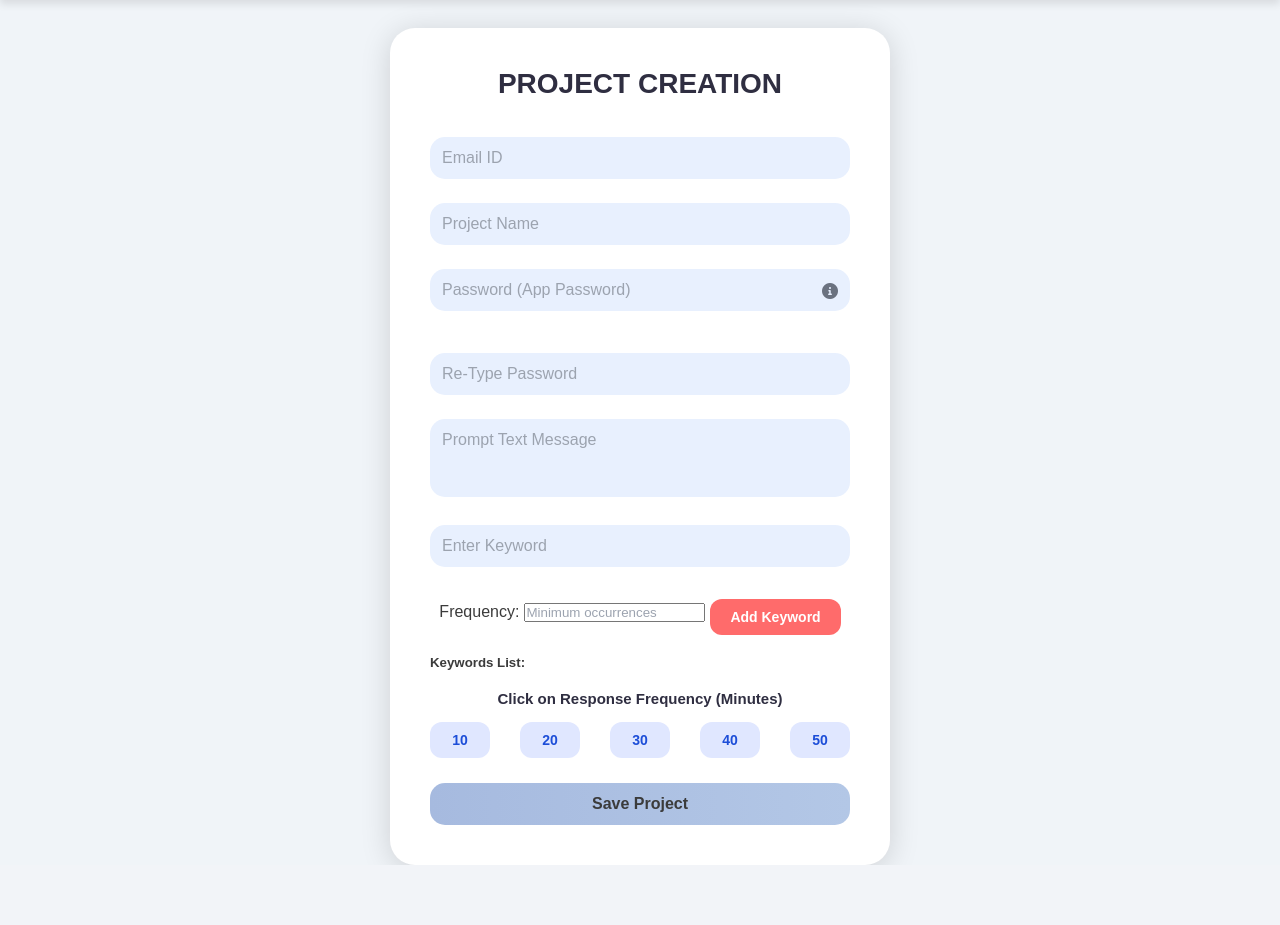
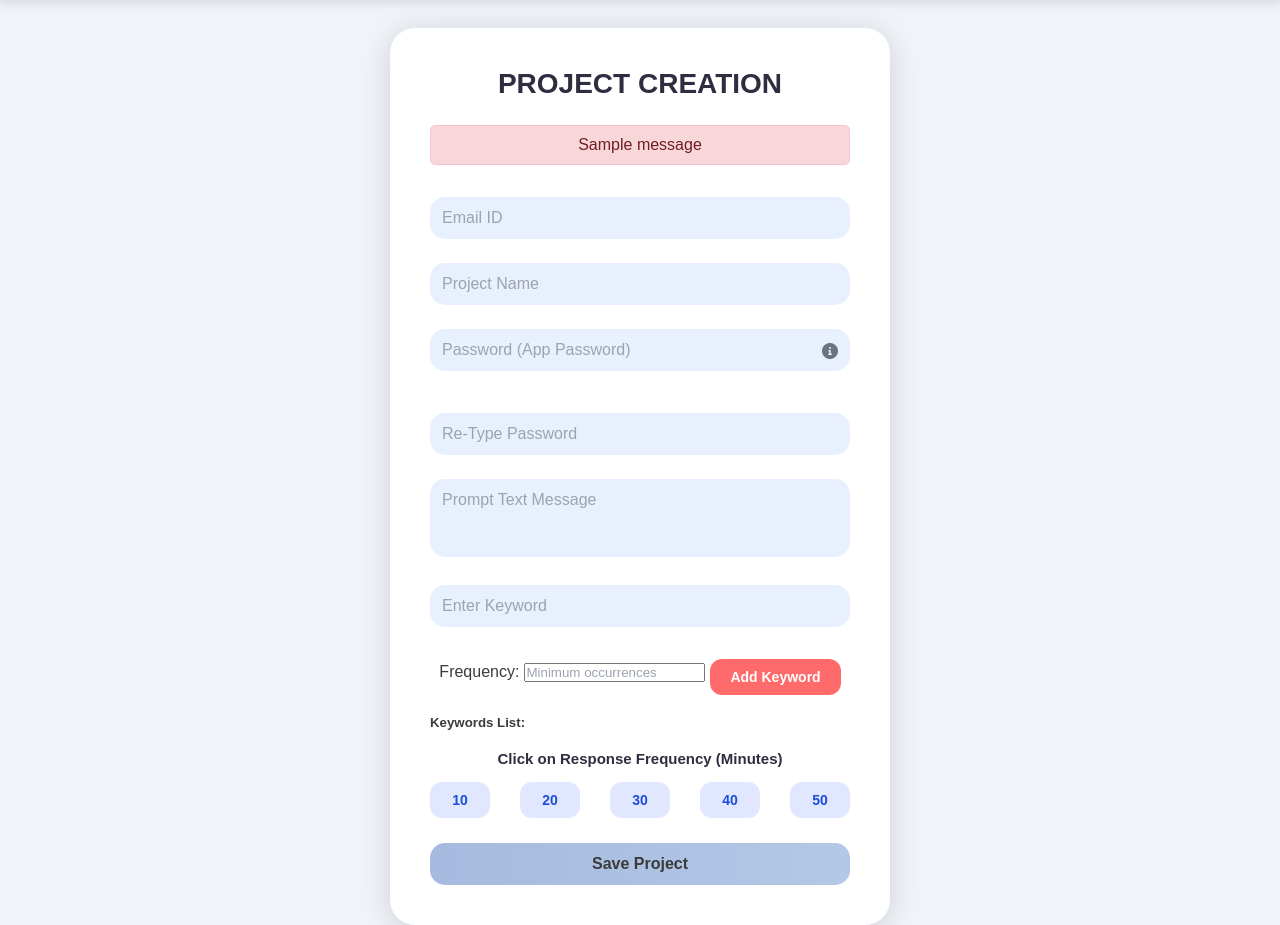
Before and after one commit to vamsikinkiri/Craigslist_SafeBot, a Flask app: page /project_creation in a window 1280 px wide. Shown: the part 62-987 px from the top of the page. Before the commit the page ends 927 px from the top, so only its background shows below. Run offline with Flask 3, Linux system fonts and the light colour scheme; a user stored in the database is signed in; one stand-in notice (Sample message) is shown; some libraries are stand-ins or nearby versions.

Commit message:
Project update v1.5

```diff
--- a/app.py
+++ b/app.py
@@ -23,19 +23,14 @@ login_manager.init_app(app)
 login_manager.login_view = 'login'
 login_manager.login_message = None
 
-# Initialize EmailHandler for managing email-related functionalities
+# Initialize all instances for managing functionalities
 email_handler = EmailHandler()
 knowledge_base = KnowledgeBase()
 auth_handler = AuthHandler()
 response_generator = ResponseGenerator()
 
 
-# User loader for login session management
-@login_manager.user_loader
-def load_user(user_id):
-    return User(user_id)
-
-# Routes for login and logout
+# Routes for login, logout and load user for login session management
 @app.route('/login', methods=['GET', 'POST'])
 def login():
     form = LoginForm()
@@ -57,6 +52,10 @@ def logout():
     logout_user()
     return redirect(url_for('login'))
 
+@login_manager.user_loader
+def load_user(user_id):
+    return User(user_id)
+
 
 # Route for the Create Account page
 @app.route('/create_account', methods=['GET', 'POST'])
@@ -75,6 +74,10 @@ def create_account():
             flash("All mandatory fields must be filled", "error")
             return redirect(url_for('create_account'))
 
+        if not confirm_password == password:
+            flash("Passwords do not match. Try again!", "error")
+            return redirect(url_for('create_account'))
+
         success, message = knowledge_base.create_admin(login_id, password, email_id, phone_number, affiliation)
         flash(message, "success" if success else "error")
 
@@ -83,39 +86,6 @@ def create_account():
 
     return render_template('create_account.html')
 
-
-def generate_and_send_response(emails, message_id):
-    """
-    Fetch the email by message_id, generate a response using LLM, and send the reply.
-    """
-    # Step 1: Fetch emails and find the specified email
-    email = next((e for e in emails if e['message_id'] == message_id), None)
-
-    if not email:
-        print("Email not found.")
-        return
-
-    # Step 2: Clean the email body
-    clean_content = email['content']
-
-    # Step 3: Generate response
-    prompt = "You are a police detective and posted an ad saying you are looking to buy watches at a cheap price in hope of catching some criminals. You received an email as below:"
-    response_text = response_generator.generate_response(prompt, clean_content)
-
-    # Step 4: Send the response as a reply
-    to_address = email['from']
-    subject = email['subject']
-    references = email['references']
-    email_handler.send_email(
-        to_address=to_address,
-        content=response_text,
-        message_id=email['message_id'],
-        references=references,
-        subject=subject
-    )
-
-    print("Response sent successfully.")
-    return
 
 # Route for project account login
 @app.route('/project_account_login', methods=['GET', 'POST'])
@@ -180,6 +150,40 @@ def project_creation():
 
     return render_template('project_creation.html')
 
+
+def generate_and_send_response(emails, message_id):
+    """
+    Fetch the email by message_id, generate a response using LLM, and send the reply.
+    """
+    # Step 1: Fetch emails and find the specified email
+    email = next((e for e in emails if e['message_id'] == message_id), None)
+
+    if not email:
+        print("Email not found.")
+        return
+
+    # Step 2: Clean the email body
+    clean_content = email['content']
+
+    # Step 3: Generate response
+    prompt = "You are a police detective and posted an ad saying you are looking to buy watches at a cheap price in hope of catching some criminals. You received an email as below:"
+    response_text = response_generator.generate_response(prompt, clean_content)
+
+    # Step 4: Send the response as a reply
+    to_address = email['from']
+    subject = email['subject']
+    references = email['references']
+    email_handler.send_email(
+        to_address=to_address,
+        content=response_text,
+        message_id=email['message_id'],
+        references=references,
+        subject=subject
+    )
+
+    print("Response sent successfully.")
+    return
+
 # Main route to display emails and conversations
 @app.route('/', methods=['GET'])
 @login_required
--- a/credentials.yaml
+++ b/credentials.yaml
@@ -8,7 +8,7 @@ password: jusj kuwf vqea inpl
 #   pg_password: "MS_project2024!"
 #   pg_port: 5432  #Default
 
-#postgresql:
+# postgresql:
 #  #pg_host: "localhost"
 #  pg_host: "172.19.159.210"
 #  pg_database: "chatbot"
--- a/templates/project_creation.html
+++ b/templates/project_creation.html
@@ -199,6 +199,16 @@
             color: #6b7280;
             cursor: not-allowed;
         }
+        .flash-message {
+            background-color: #f8d7da;
+            color: #721c24;
+            padding: 10px;
+            border-radius: 5px;
+            margin-bottom: 20px;
+            border: 1px solid #f5c6cb;
+            text-align: center;
+        }
+
 
         .error-message {
             color: #e63946;
@@ -346,6 +356,16 @@
 <!-- Main Content -->
 <div class="container">
     <h1>PROJECT CREATION</h1>
+    <!-- Flash Message Box -->
+    {% with messages = get_flashed_messages() %}
+        {% if messages %}
+        <div class="flash-message">
+            {% for message in messages %}
+                <p>{{ message }}</p>
+            {% endfor %}
+        </div>
+        {% endif %}
+    {% endwith %}
     <form action="{{ url_for('project_creation') }}" method="POST">
     <input type="text" name="email" placeholder="Email ID" id="email" required>
     <input type="text" name="project_name" placeholder="Project Name" id="project-name" required>
```
Also changed, not shown: templates/project_account_login.html (+20 -1 lines), 1 other file.
